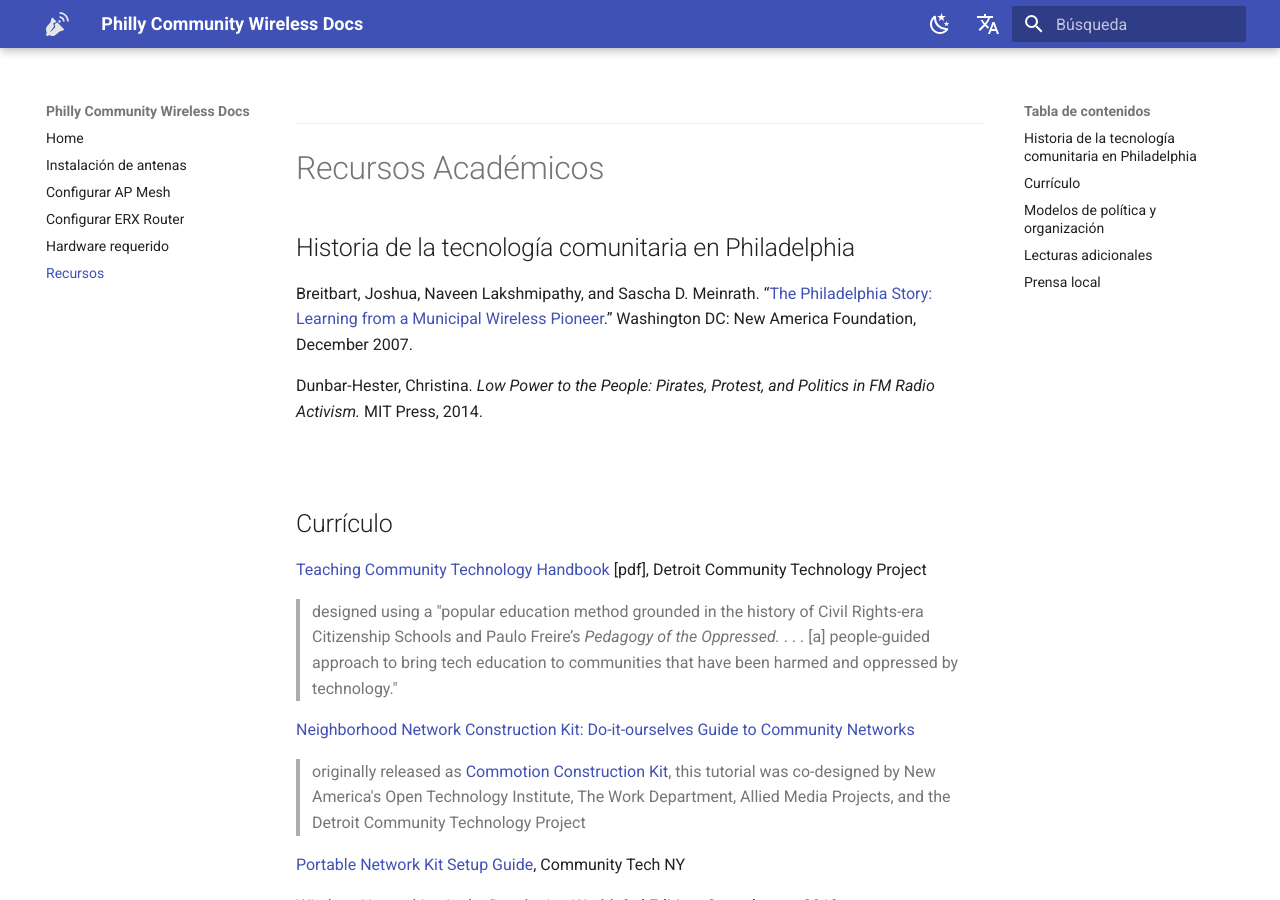
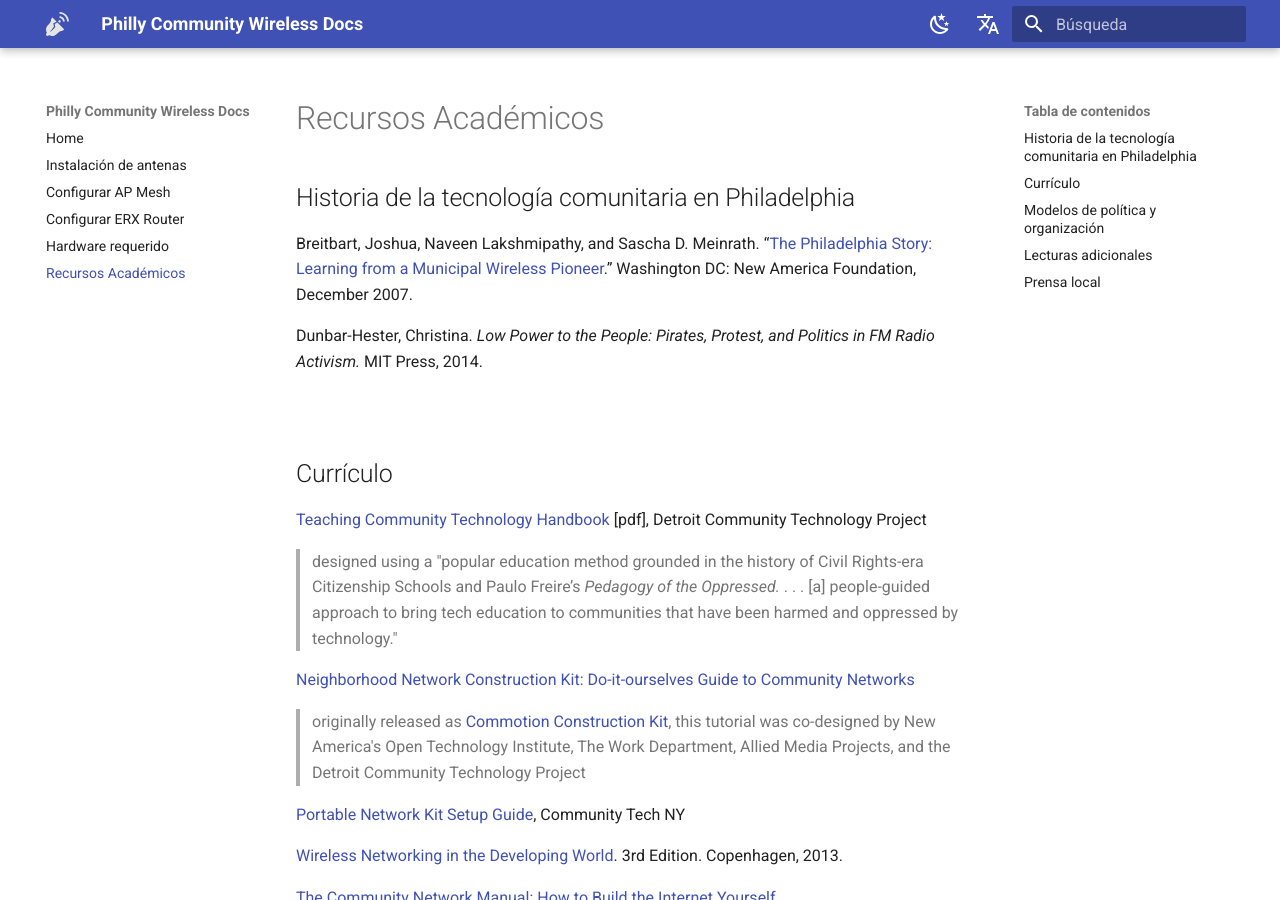
Before and after one commit to phillycommunitywireless/docs-es, an MkDocs documentation site: the page built from docs/recursos.md, in a window 1280 px wide and 900 px high. Built offline with MkDocs 1.6.1 and Material for MkDocs 9.7.7, drawn with Linux system fonts in a browser that asks for light colours; comment, search, counter and statistics services are not loaded.

Commit message:
Update recursos.md

```diff
--- a/docs/recursos.md
+++ b/docs/recursos.md
@@ -1,4 +1,5 @@
 ---
+Title: Recursos Académicos
 
 ---
 # Recursos Académicos
```
